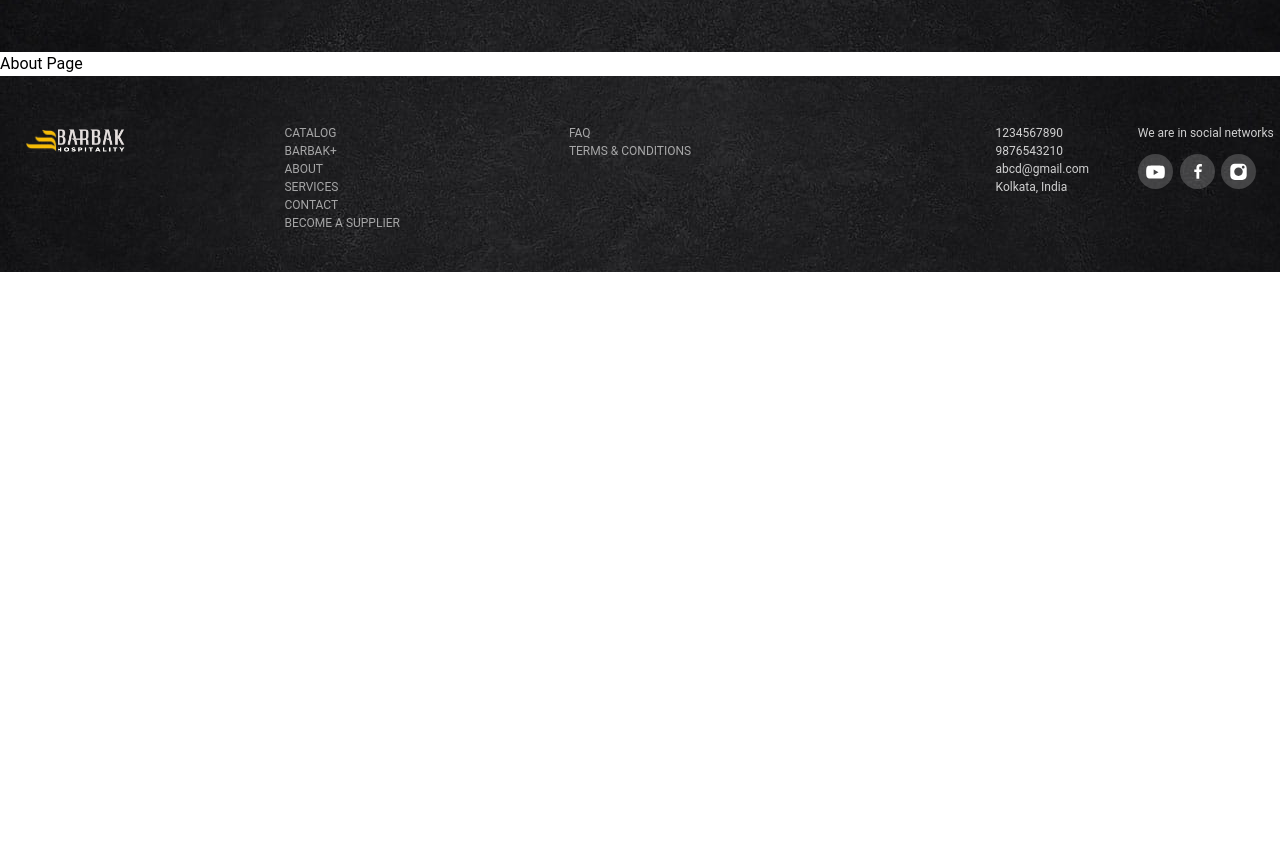
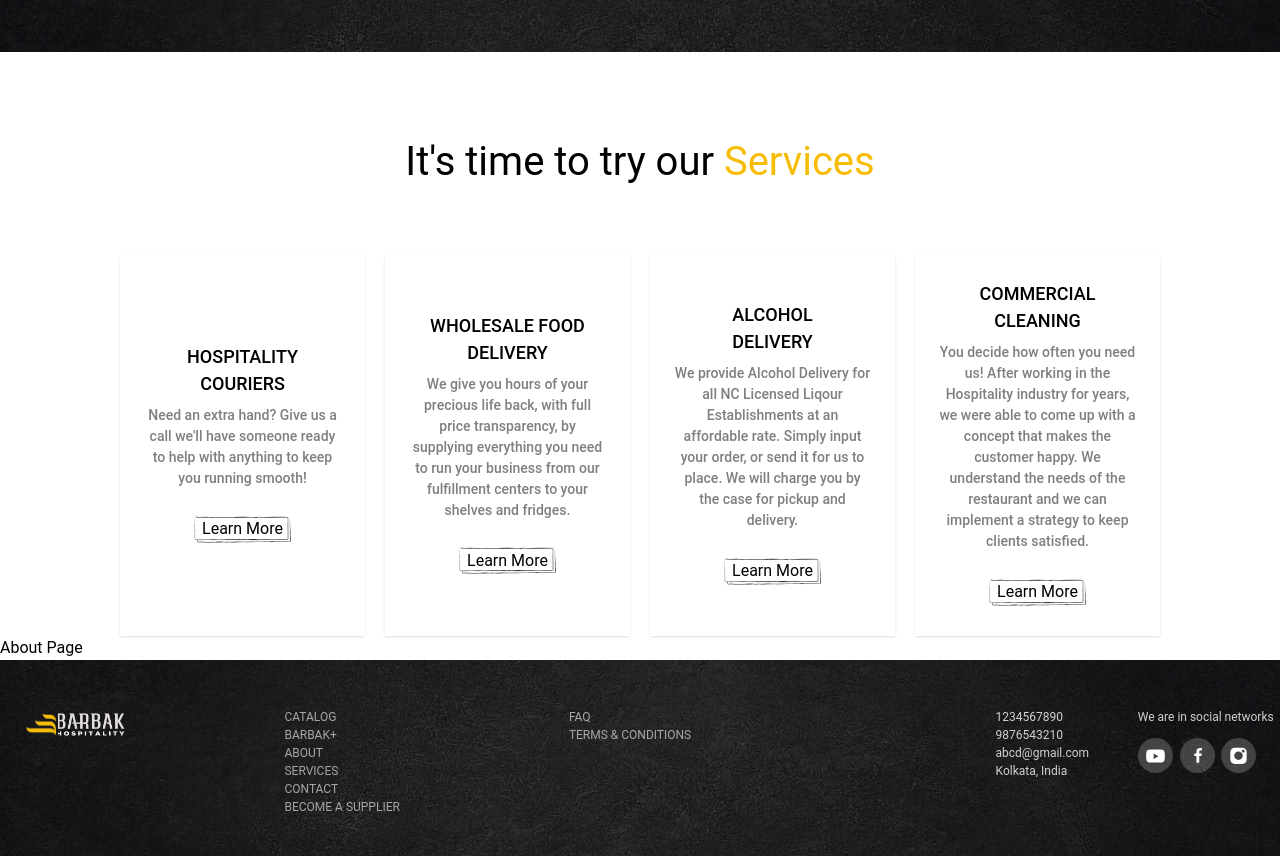
Before and after one commit to Anuran12/BarBak, a Next.js app: page /About in a window 1280 px wide. Shown: the part 800-1656 px from the top of the page. Before the commit the page ends 1072 px from the top, so only its background shows below. Built offline with nearby package versions, Linux system fonts and the light colour scheme.

Commit message:
about trust

```diff
--- a/components/Trust.js
+++ b/components/Trust.js
@@ -1,5 +1,85 @@
 export default function Trust() {
     return(
-        <div></div>
+        <div className=" flex flex-col justify-center items-center px-[120px] mt-20">
+      <h1 className="text-[40px]">
+        It&#39;s time to try our{" "}
+        <span className="text-[#F7BC06]">Services</span>
+      </h1>
+      <div className="grid grid-cols-4 gap-5 mt-16">
+        <div className="shadow hover:shadow-2xl p-6 flex flex-col justify-center items-center group">
+          <h1 className=" font-[540] text-[18px] text-center group-hover:text-[#F7BC06]">
+            HOSPITALITY
+            <br />
+            COURIERS
+          </h1>
+          <p className="text-[14px] text-center text-[#0a0a0a85] font-[530] mt-2">
+            Need an extra hand? Give us a call we&#39;ll have someone ready to
+            help with anything to keep you running smooth!
+          </p>
+          <a
+            className="bg-[url('../img/btn-border_black.png')] bg-no-repeat bg-center bg-contain p-2 mt-5 text-black w-fit"
+            href={"/"}
+          >
+            Learn More
+          </a>
+        </div>
+        <div className="shadow hover:shadow-2xl p-6 flex flex-col justify-center items-center group">
+          <h1 className=" font-[540] text-[18px] text-center group-hover:text-[#F7BC06]">
+            WHOLESALE FOOD
+            <br />
+            DELIVERY
+          </h1>
+          <p className="text-[14px] text-center text-[#0a0a0a85] font-[530] mt-2">
+            We give you hours of your precious life back, with full price
+            transparency, by supplying everything you need to run your business
+            from our fulfillment centers to your shelves and fridges.
+          </p>
+          <a
+            className="bg-[url('../img/btn-border_black.png')] bg-no-repeat bg-center bg-contain p-2 mt-5 text-black w-fit"
+            href={"/"}
+          >
+            Learn More
+          </a>
+        </div>
+        <div className="shadow hover:shadow-2xl p-6 flex flex-col justify-center items-center group">
+          <h1 className=" font-[540] text-[18px] text-center group-hover:text-[#F7BC06]">
+            ALCOHOL
+            <br />
+            DELIVERY
+          </h1>
+          <p className="text-[14px] text-center text-[#0a0a0a85] font-[530] mt-2">
+            We provide Alcohol Delivery for all NC Licensed Liqour
+            Establishments at an affordable rate. Simply input your order, or
+            send it for us to place. We will charge you by the case for pickup
+            and delivery.
+          </p>
+          <a
+            className="bg-[url('../img/btn-border_black.png')] bg-no-repeat bg-center bg-contain p-2 mt-5 text-black w-fit"
+            href={"/"}
+          >
+            Learn More
+          </a>
+        </div>
+        <div className="shadow hover:shadow-2xl p-6 flex flex-col justify-center items-center group">
+          <h1 className=" font-[540] text-[18px] text-center group-hover:text-[#F7BC06]">
+            COMMERCIAL
+            <br />
+            CLEANING
+          </h1>
+          <p className="text-[14px] text-center text-[#0a0a0a85] font-[530] mt-2">
+            You decide how often you need us! After working in the Hospitality
+            industry for years, we were able to come up with a concept that
+            makes the customer happy. We understand the needs of the restaurant
+            and we can implement a strategy to keep clients satisfied.
+          </p>
+          <a
+            className="bg-[url('../img/btn-border_black.png')] bg-no-repeat bg-center bg-contain p-2 mt-5 text-black w-fit"
+            href={"/"}
+          >
+            Learn More
+          </a>
+        </div>
+      </div>
+    </div>
     )
 }
--- a/pages/About.js
+++ b/pages/About.js
@@ -1,12 +1,14 @@
 import AboutHero from "@/components/AboutHero";
 import Footer from "@/components/Footer";
 import Header from "@/components/Header";
+import Trust from "@/components/Trust";
 
 export default function About() {
 	return (
         <div>
             <Header />
             <AboutHero />
+            <Trust />
             <div className="page">About Page</div>
             <Footer />
         </div>
```
